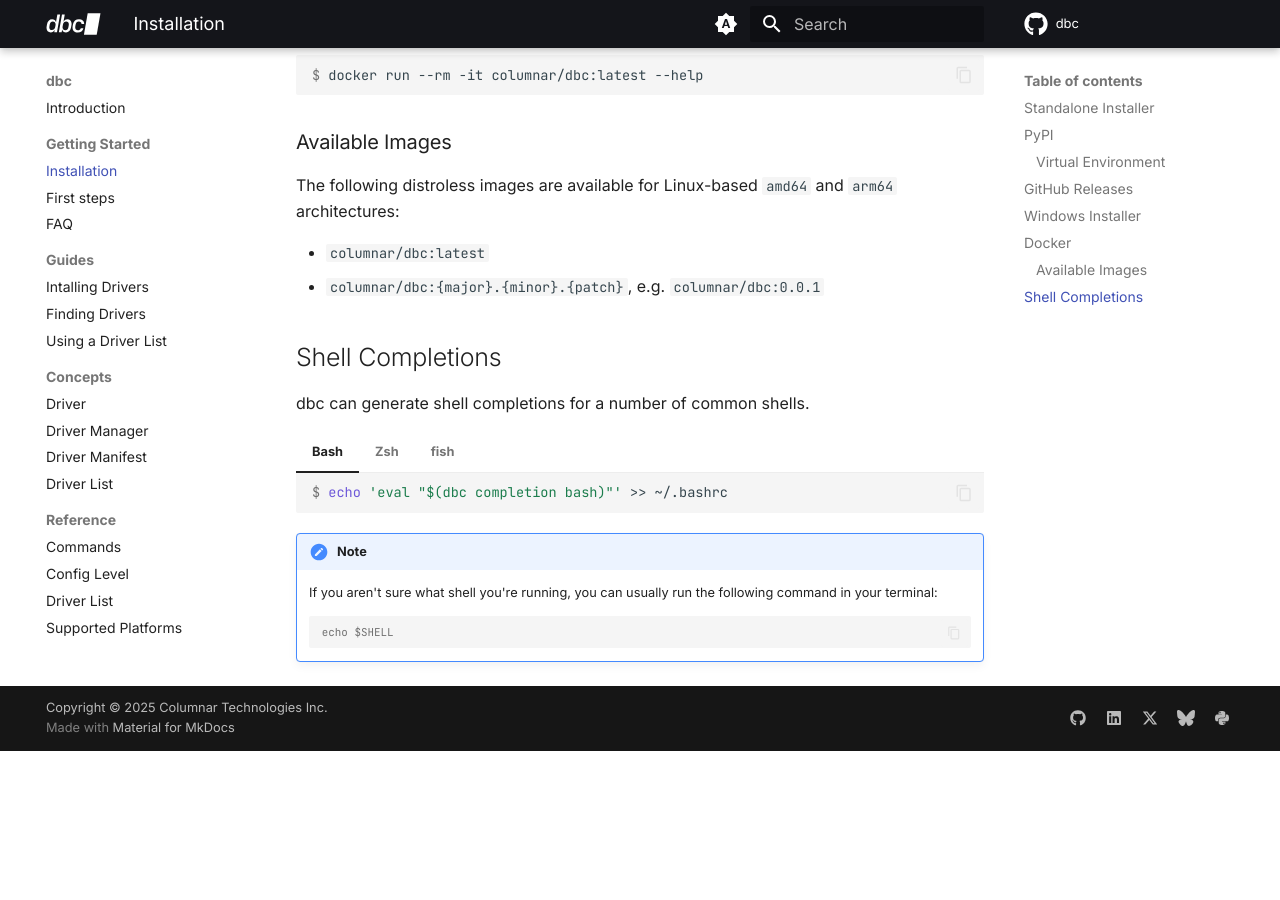
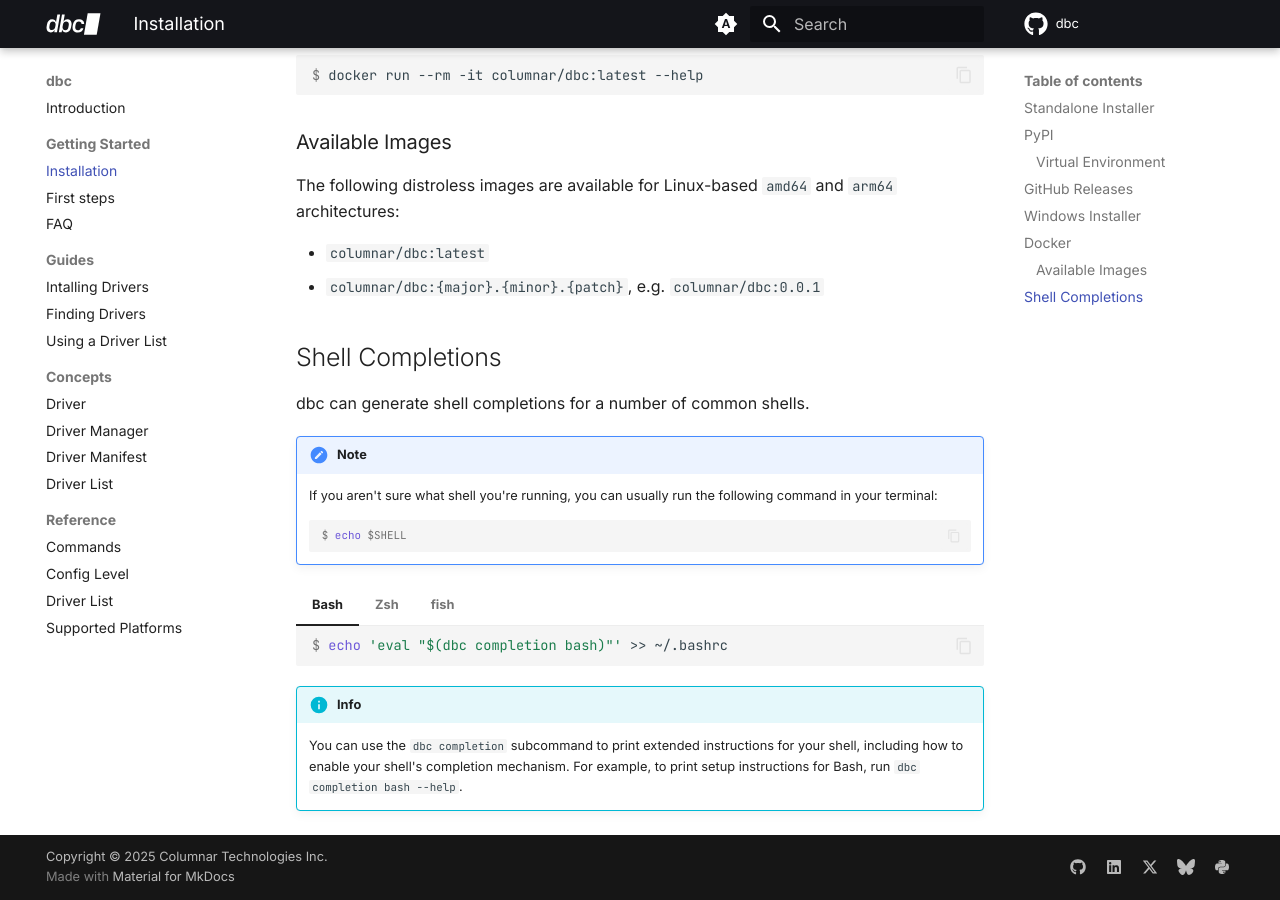
Before and after one commit to columnar-tech/dbc, an MkDocs documentation site: the page built from docs/getting_started/installation.md, in a window 1280 px wide and 900 px high, scrolled down 1883 px. Built offline with MkDocs 1.6.1 and Material for MkDocs 9.7.7, drawn with Linux system fonts in a browser that asks for light colours; plug-ins that fetch from the network failed and are left out; comment, search, counter and statistics services are not loaded; before the commit the page ends 2634 px from its top, so only the background shows below that.

Commit message:
Improve content in installation.md

````diff
--- a/docs/getting_started/installation.md
+++ b/docs/getting_started/installation.md
@@ -122,6 +122,14 @@ The following distroless images are available for Linux-based `amd64` and `arm64
 
 dbc can generate shell completions for a number of common shells.
 
+!!! note
+
+    If you aren't sure what shell you're running, you can usually run the following command in your terminal:
+
+    ```console
+    $ echo $SHELL
+    ```
+
 === "Bash"
 
     ```console
@@ -140,10 +148,6 @@ dbc can generate shell completions for a number of common shells.
     $ dbc completion fish > ~/.config/fish/completions/dbc.fish
     ```
 
-!!! note
+!!! info
 
-    If you aren't sure what shell you're running, you can usually run the following command in your terminal:
-
-    ```console
-    echo $SHELL
-    ```
+    You can use the `dbc completion` subcommand to print extended instructions for your shell, including how to enable your shell's completion mechanism. For example, to print setup instructions for Bash, run `dbc completion bash --help`.
````
